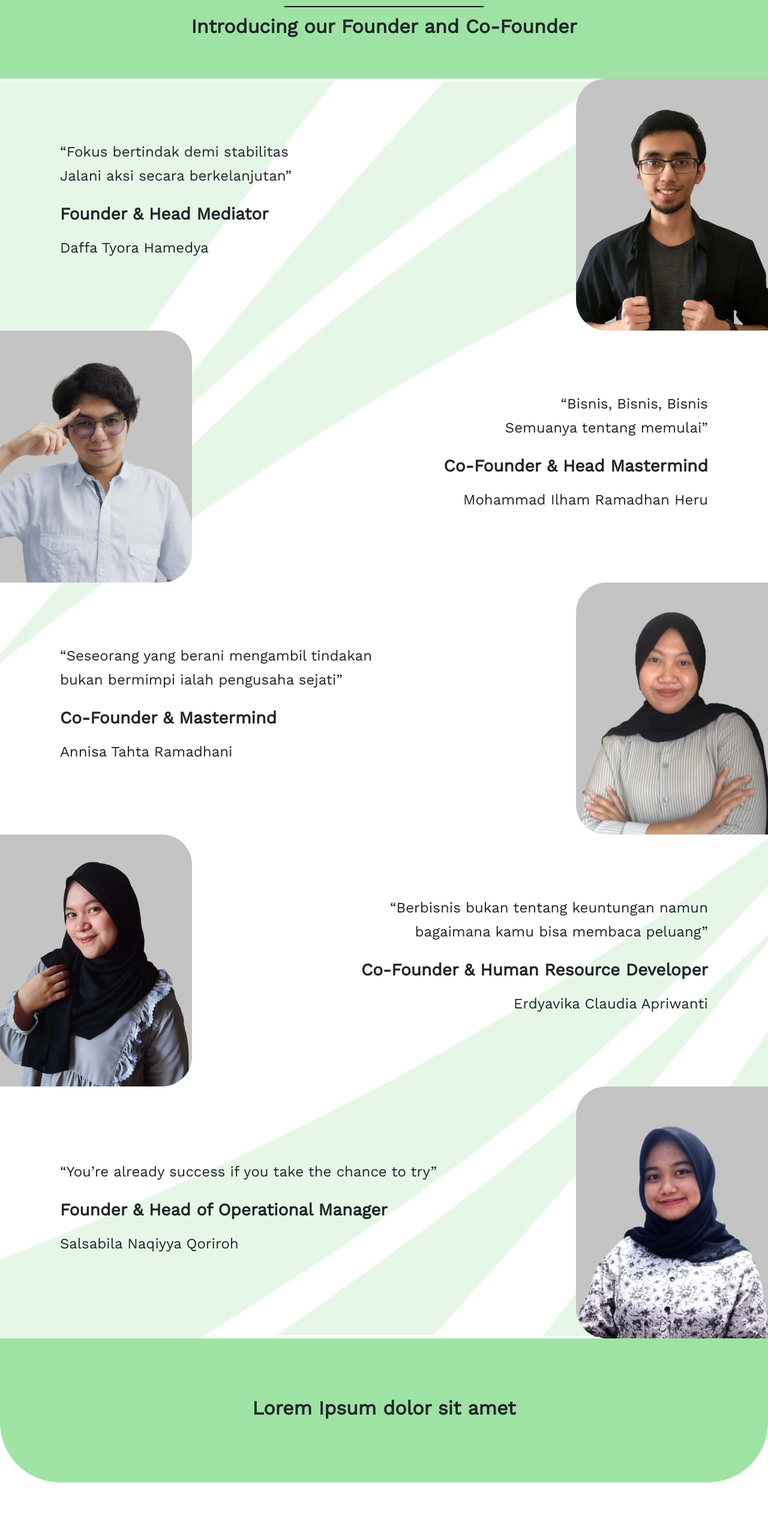
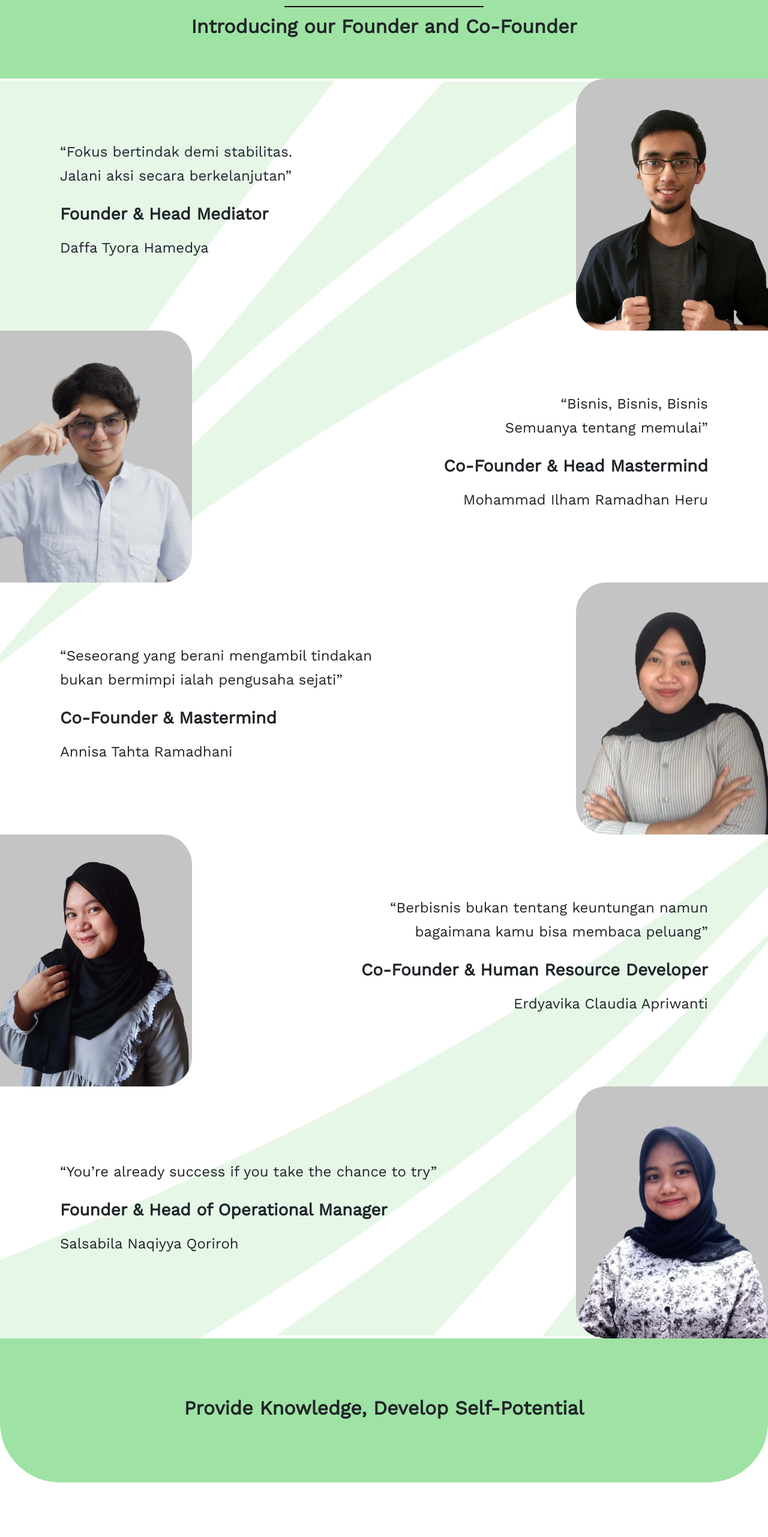
Before and after one commit to NofathZ/com-website, a React (Create React App) app: page /community in a window 1280 px wide. Shown: the part 981-3543 px from the top of the page at 60% size. Built offline with nearby package versions, Linux system fonts and the light colour scheme.

Commit message:
Typo fix and some minor changes

```diff
--- a/src/components/Community/Lentera.js
+++ b/src/components/Community/Lentera.js
@@ -18,7 +18,7 @@ function Lentera() {
       <div className="lentera-container">
         <LeftQuote
         source={DaffaPhoto}
-        quote="“Fokus bertindak demi stabilitas\nJalani aksi secara berkelanjutan”"
+        quote="“Fokus bertindak demi stabilitas.\nJalani aksi secara berkelanjutan”"
         position="Founder & Head Mediator"
         name="Daffa Tyora Hamedya"
         />
@@ -47,7 +47,7 @@ function Lentera() {
         name="Salsabila Naqiyya Qoriroh"
         />
       </div>
-      <Rounded text="Lorem Ipsum dolor sit amet" bgcolor="bg-emerald-green-50" />
+      <Rounded text="Provide Knowledge, Develop Self-Potential" bgcolor="bg-emerald-green-50" />
       <VisionMission />
       <div className="d-flex justify-content-center align-items-center" style={{paddingTop:"58px", marginBottom: "58px"}}>
         <h3 className="heading-three heading-underline" style={{textAlign:"center"}}>Core Values</h3>
--- a/src/components/Company/Teachera.js
+++ b/src/components/Company/Teachera.js
@@ -18,7 +18,7 @@ function Teachera() {
       <div className="teachera-container">
         <RightQuote
         source={DaffaPhoto}
-        quote="“Maknai Kreativitas dalam berkarya.\nJunjung inovasi lewat kreasi”"
+        quote="“Maknai kreativitas dalam berkarya.\nJunjung inovasi lewat kreasi”"
         position="Founder & Chief Executive Officer"
         name="Daffa Tyora Hamedya"
         />
@@ -47,14 +47,14 @@ function Teachera() {
         name="Larassayu Arvaneira Evanthe"
         />
       </div>
-      <Rounded text="Lorem Ipsum dolor sit amet" bgcolor="bg-tangerine-orange-50" />
+      <Rounded text="Enhance Understanding, Raising Skills" bgcolor="bg-tangerine-orange-50" />
       <VisionMission />
-      <div className="d-flex justify-content-center align-items-center" style={{paddingTop:"58px", marginBottom: "58px"}}>
+      <div className="d-flex justify-content-center align-items-center" style={{paddingTop:"58px", marginBottom: "50px"}}>
         <h3 className="heading-three heading-underline" style={{textAlign:"center"}}>Core Values</h3>
       </div>
       <CoreValues />
-      <div style={{background: "#C4C4C4", paddingBottom: "24px"}}>
-        <div className="d-flex justify-content-center align-items-center" style={{paddingTop:"28px", marginBottom: "58px"}}>
+      <div style={{background: "#C4C4C4", paddingBottom: "0px"}}>
+        <div className="d-flex justify-content-center align-items-center" style={{paddingTop:"28px", marginBottom: "50px"}}>
           <h3 className="heading-three heading-underline" style={{textAlign:"center"}}>Main Bodies</h3>
         </div>
         <MainBodies />
--- a/src/components/LandingPage/COMMission.js
+++ b/src/components/LandingPage/COMMission.js
@@ -15,7 +15,7 @@ function COMMission() {
             <h1 className="heading-three heading-underline" style={{marginTop:"16px"}}>Misi</h1>
           </div>
           <ul className="list-group list-group-flush d-none d-md-block list-mission">
-            <li className="body-one" style={{textAlign: "justify"}}>Mendirikan perusahaan serta komunitas berbasis teknologi dan kultur yang berpusat di berbagai kota besar di Indonesia sebagai media belajar dan berkembang.</li>
+            <li className="body-one" style={{textAlign: "justify"}}>Mendirikan perusahaan serta komunitas berbasis teknologi dan kultural yang berpusat di berbagai kota besar di Indonesia sebagai media belajar dan berkembang.</li>
             <li className="body-one" style={{textAlign: "justify"}}>Mendukung pemuda/-i Indonesia untuk mencapai kemandirian dan kebebasan finansial serta sosial di usia dini.</li>
             <li className="body-one" style={{textAlign: "justify"}}>Berpartisipasi dan berkolaborasi dalam memajukan Indonesia melalui karya/produk dan tindakan nyata.</li>
           </ul>
```
